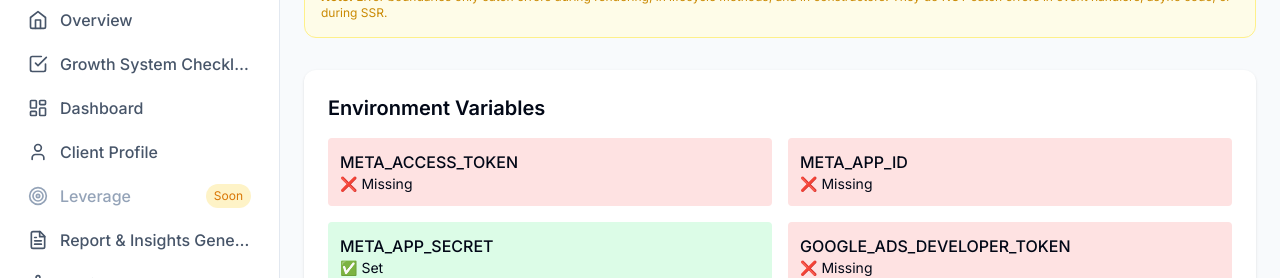
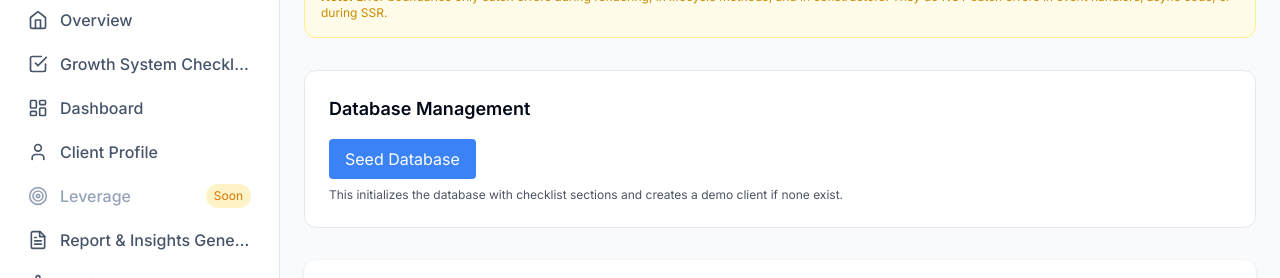
Before and after one commit to guestgetter/restaurant-growth-checklist, a Next.js app: page /debug in a window 1280 px wide. Shown: the part 320-598 px from the top of the page. Built offline with nearby package versions, Linux system fonts and the light colour scheme; no server answers; sample sign-in values are in the browser's storage.

Commit message:
feat: add database seed button to debug page for testing

```diff
--- a/app/debug/page.tsx
+++ b/app/debug/page.tsx
@@ -3,6 +3,7 @@
 import { useEffect, useState } from 'react';
 import { fixAllClientDataFormats, checkClientDataFormats, getAllClients } from '../../lib/clientDataFixer';
 import ErrorBoundaryTest from '../../components/ErrorBoundaryTest';
+import SeedButton from './seed-button';
 import DataErrorBoundary from '../../components/DataErrorBoundary';
 
 export default function DebugPage() {
@@ -75,6 +76,9 @@ export default function DebugPage() {
 
       {/* Error Boundary Testing */}
       <ErrorBoundaryTest />
+
+      {/* Database Management */}
+      <SeedButton />
 
       {/* Environment Status */}
       <div className="bg-white rounded-lg shadow p-6">
--- /dev/null
+++ b/app/debug/seed-button.tsx
@@ -0,0 +1,50 @@
+'use client';
+
+import { useState } from 'react';
+
+export default function SeedButton() {
+  const [loading, setLoading] = useState(false);
+  const [result, setResult] = useState<string>('');
+
+  const seedDatabase = async () => {
+    setLoading(true);
+    setResult('');
+
+    try {
+      const response = await fetch('/api/seed');
+      const data = await response.json();
+
+      if (data.success) {
+        setResult('✅ Database seeded successfully!');
+      } else {
+        setResult(`❌ Error: ${data.error}`);
+      }
+    } catch (error) {
+      setResult(`❌ Network error: ${error}`);
+    } finally {
+      setLoading(false);
+    }
+  };
+
+  return (
+    <div className="bg-white dark:bg-gray-800 p-6 rounded-lg border border-gray-200 dark:border-gray-700">
+      <h3 className="text-lg font-semibold mb-4">Database Management</h3>
+
+      <button
+        onClick={seedDatabase}
+        disabled={loading}
+        className="px-4 py-2 bg-blue-500 text-white rounded hover:bg-blue-600 disabled:bg-gray-400"
+      >
+        {loading ? 'Seeding...' : 'Seed Database'}
+      </button>
+
+      {result && (
+        <p className="mt-4 text-sm">{result}</p>
+      )}
+
+      <p className="mt-2 text-xs text-gray-600 dark:text-gray-400">
+        This initializes the database with checklist sections and creates a demo client if none exist.
+      </p>
+    </div>
+  );
+}
```
